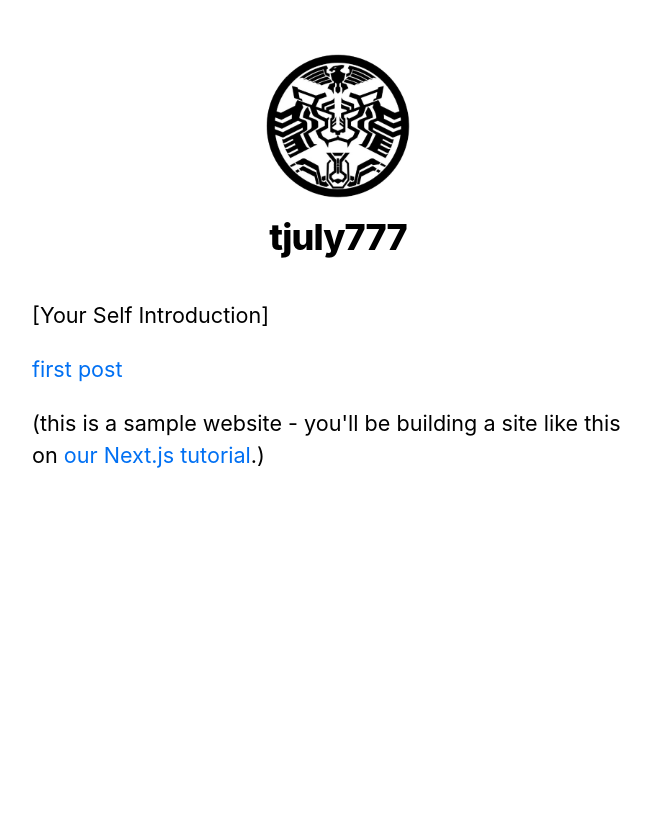
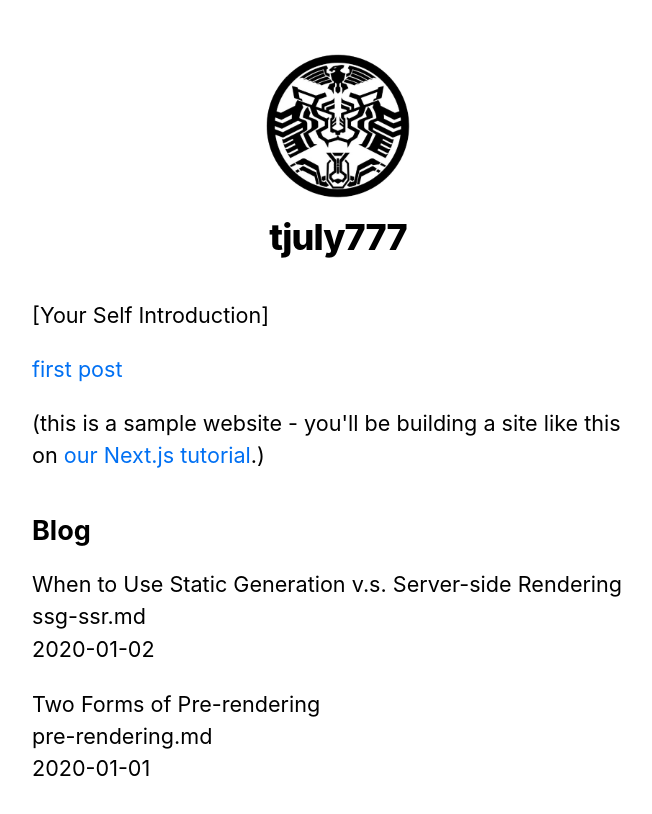
Before and after one commit to tjuly777/nextjs_demo, a Next.js app: page / in a window 1280 px wide. Shown: the top 814 px of the page, without its empty margins (302-954 px from the left). Built offline with nearby package versions, Linux system fonts and the light colour scheme.

Commit message:
feat:publicから.mdを取得してプリレンダリングする処理を追加

```diff
--- /dev/null
+++ b/lib/posts.js
@@ -0,0 +1,25 @@
+import fs from 'fs';
+import path from 'path';
+import matter from 'gray-matter';
+
+const postsDirectory = path.join(process.cwd(), 'posts');
+
+export function getSortedPostsData() {
+  const fileNames = fs.readdirSync(postsDirectory);
+  const allPostsData = fileNames.map((fileName) => {
+    const id = fileName.replace(/¥.md$/, '');
+
+    const fullPath = path.join(postsDirectory, fileName);
+    const fileContents = fs.readFileSync(fullPath, 'utf8');
+
+    const matterResult = matter(fileContents);
+    return {
+      id,
+      ...matterResult.data,
+    };
+  });
+
+  return allPostsData.sort((a, b) => {
+    return a.date < b.date ? 1 : -1;
+  });
+}
--- a/pages/index.js
+++ b/pages/index.js
@@ -3,8 +3,10 @@
 import Image from 'next/image';
 import utilStyles from '../styles/utils.module.scss';
 import Layout, { siteTitle } from '../components/layout';
+import { getSortedPostsData } from '../lib/posts';
+import { util } from 'prettier';
 
-export default function Home() {
+export default function Home({ allPostsData }) {
   return (
     <Layout home>
       <Head>
@@ -20,6 +22,30 @@
           <a href='https://nextjs.org/learn'>our Next.js tutorial</a>.)
         </p>
       </section>
+
+      <section className={`${utilStyles.headingMd} ${utilStyles.padding1px}`}>
+        <h2 className={utilStyles.headingLg}>Blog</h2>
+        <ul className={utilStyles.list}>
+          {allPostsData.map(({ id, date, title }) => (
+            <li className={utilStyles.listItem} key={id}>
+              {title}
+              <br />
+              {id}
+              <br />
+              {date}
+            </li>
+          ))}
+        </ul>
+      </section>
     </Layout>
   );
 }
+
+export async function getStaticProps() {
+  const allPostsData = getSortedPostsData();
+  return {
+    props: {
+      allPostsData,
+    },
+  };
+}
--- /dev/null
+++ b/posts/pre-rendering.md
@@ -0,0 +1,11 @@
+---
+title: 'Two Forms of Pre-rendering'
+date: '2020-01-01'
+---
+
+Next.js has two forms of pre-rendering: **Static Generation** and **Server-side Rendering**. The difference is in **when** it generates the HTML for a page.
+
+- **Static Generation** is the pre-rendering method that generates the HTML at **build time**. The pre-rendered HTML is then _reused_ on each request.
+- **Server-side Rendering** is the pre-rendering method that generates the HTML on **each request**.
+
+Importantly, Next.js lets you **choose** which pre-rendering form to use for each page. You can create a "hybrid" Next.js app by using Static Generation for most pages and using Server-side Rendering for others.
--- /dev/null
+++ b/posts/ssg-ssr.md
@@ -0,0 +1,19 @@
+---
+title: 'When to Use Static Generation v.s. Server-side Rendering'
+date: '2020-01-02'
+---
+
+We recommend using **Static Generation** (with and without data) whenever possible because your page can be built once and served by CDN, which makes it much faster than having a server render the page on every request.
+
+You can use Static Generation for many types of pages, including:
+
+- Marketing pages
+- Blog posts
+- E-commerce product listings
+- Help and documentation
+
+You should ask yourself: "Can I pre-render this page **ahead** of a user's request?" If the answer is yes, then you should choose Static Generation.
+
+On the other hand, Static Generation is **not** a good idea if you cannot pre-render a page ahead of a user's request. Maybe your page shows frequently updated data, and the page content changes on every request.
+
+In that case, you can use **Server-Side Rendering**. It will be slower, but the pre-rendered page will always be up-to-date. Or you can skip pre-rendering and use client-side JavaScript to populate data.
```
